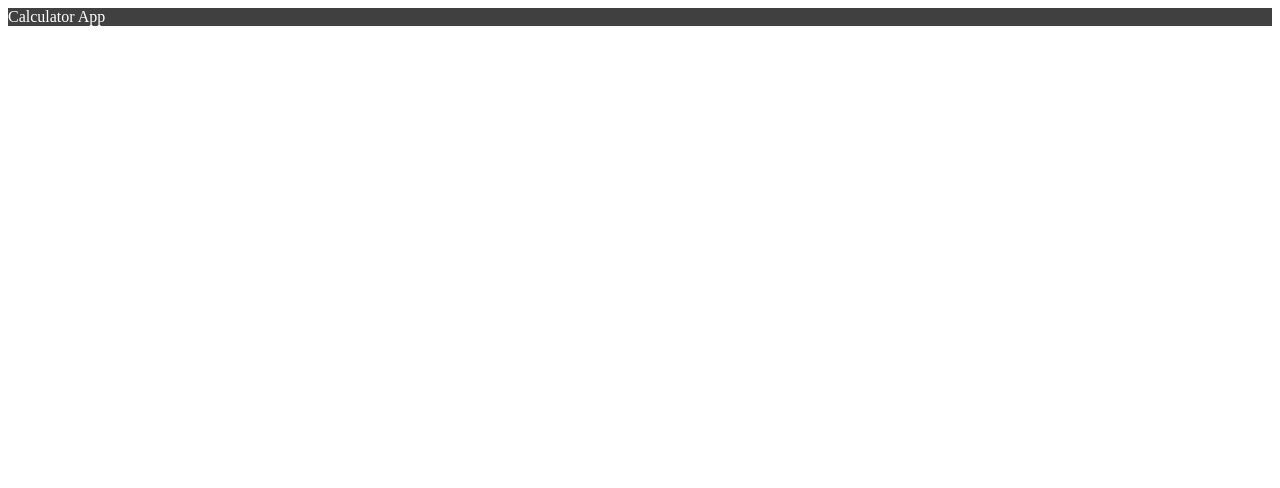
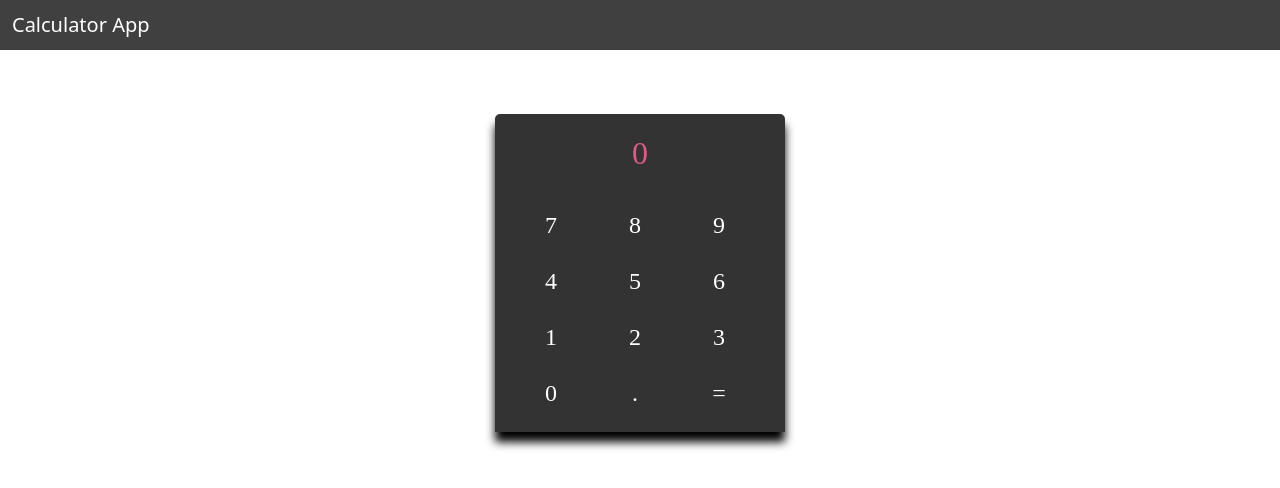
Before and after one commit to MaximosKalaitzoglou/CalculatorApp, an Angular app: page / in a window 1280 px wide. Shown: the top 488 px of the page. Built offline with nearby package versions, Linux system fonts and the light colour scheme.

Commit message:
Main calculator body added plus some css styling

```diff
--- a/angular.json
+++ b/angular.json
@@ -16,16 +16,12 @@
             "outputPath": "dist/calculator-project",
             "index": "src/index.html",
             "main": "src/main.ts",
-            "polyfills": [
-              "zone.js"
-            ],
+            "polyfills": ["zone.js"],
             "tsConfig": "tsconfig.app.json",
-            "assets": [
-              "src/favicon.ico",
-              "src/assets"
-            ],
+            "assets": ["src/favicon.ico", "src/assets"],
             "styles": [
-              "src/styles.css"
+              "src/styles.css",
+              "node_modules/bootstrap/dist/css/bootstrap.min.css"
             ],
             "scripts": []
           },
@@ -77,18 +73,10 @@
         "test": {
           "builder": "@angular-devkit/build-angular:karma",
           "options": {
-            "polyfills": [
-              "zone.js",
-              "zone.js/testing"
-            ],
+            "polyfills": ["zone.js", "zone.js/testing"],
             "tsConfig": "tsconfig.spec.json",
-            "assets": [
-              "src/favicon.ico",
-              "src/assets"
-            ],
-            "styles": [
-              "src/styles.css"
-            ],
+            "assets": ["src/favicon.ico", "src/assets"],
+            "styles": ["src/styles.css"],
             "scripts": []
           }
         }
--- a/package.json
+++ b/package.json
@@ -18,6 +18,7 @@
     "@angular/platform-browser": "^15.1.0",
     "@angular/platform-browser-dynamic": "^15.1.0",
     "@angular/router": "^15.1.0",
+    "bootstrap": "^5.0.1",
     "rxjs": "~7.8.0",
     "tslib": "^2.3.0",
     "zone.js": "~0.12.0"
--- a/src/app/app.component.html
+++ b/src/app/app.component.html
@@ -1 +1,3 @@
 <app-header></app-header>
+
+<app-calculator></app-calculator>
--- a/src/app/app.module.ts
+++ b/src/app/app.module.ts
@@ -3,11 +3,13 @@ import { BrowserModule } from '@angular/platform-browser';
 
 import { AppComponent } from './app.component';
 import { HeaderComponent } from './header/header.component';
+import { CalculatorComponent } from './calculator/calculator.component';
 
 @NgModule({
   declarations: [
     AppComponent,
-    HeaderComponent
+    HeaderComponent,
+    CalculatorComponent
   ],
   imports: [
     BrowserModule
--- /dev/null
+++ b/src/app/calculator/calculator.component.css
@@ -0,0 +1,68 @@
+.display {
+  font-family: "Times New Roman", Times, serif;
+  margin: 5% auto;
+  width: 290px;
+  background: #333;
+  border: 5px solid #333;
+  color: #00ff00;
+  font-size: 24px;
+  padding: 10px;
+  border-top-left-radius: 5px;
+  border-top-right-radius: 5px;
+  text-align: center;
+  z-index: 1;
+  box-shadow: 0 10px 10px black;
+}
+
+.output {
+  flex: content;
+  /* border: 1.5px solid black; */
+  width: fit-content;
+  font-size: 2rem;
+  font-weight: 500;
+  color: #e05a87;
+  height: fit-content;
+  justify-content: right;
+  cursor: pointer;
+
+  transition: all 0.3s ease-in-out;
+}
+
+.output:hover {
+  color: #fff;
+  transform: scale(1.5);
+}
+
+button {
+  background: transparent !important;
+  border: 0px !important;
+  margin-right: 10px;
+  color: #fff;
+  text-align: center;
+  cursor: pointer;
+  font-size: 1.5rem;
+  transition: transform 0.3s ease-in-out;
+  position: relative;
+}
+
+/* Style the hover effect */
+button:hover {
+  color: #e05a87;
+  transform: scale(1.5);
+}
+button.active.focus,
+button.active:focus,
+button.focus,
+button:active.focus,
+button:active:focus,
+button:focus {
+  outline: none;
+  box-shadow: none;
+  background-color: white;
+}
+.keys {
+  width: 75px;
+}
+.keys-lg {
+  width: 75px;
+}
--- /dev/null
+++ b/src/app/calculator/calculator.component.html
@@ -0,0 +1,25 @@
+<div class="d-flex align-items-center flex-column display">
+  <div class="input-group mb-3 output">
+    0
+  </div>
+  <div class="btn-group mt-2" role="group" aria-label="Basic example">
+    <button type="button" class="btn btn-primary keys">7</button>
+    <button type="button" class="btn btn-primary keys">8</button>
+    <button type="button" class="btn btn-primary keys">9</button>
+  </div>
+  <div class="btn-group mt-2" role="group" aria-label="Basic example">
+    <button type="button" class="btn btn-primary keys">4</button>
+    <button type="button" class="btn btn-primary keys">5</button>
+    <button type="button" class="btn btn-primary keys">6</button>
+  </div>
+  <div class="btn-group mt-2" role="group" aria-label="Basic example">
+    <button type="button" class="btn btn-primary keys">1</button>
+    <button type="button" class="btn btn-primary keys">2</button>
+    <button type="button" class="btn btn-primary keys">3</button>
+  </div>
+  <div class="btn-group mt-2" role="group" aria-label="Basic example">
+    <button type="button" class="btn btn-primary keys">0</button>
+    <button type="button" class="btn btn-primary keys-lg">.</button>
+    <button type="button" class="btn btn-primary keys-lg">=</button>
+  </div>
+</div>
```
Also changed, not shown: src/app/calculator/calculator.component.ts (added, +10 -0 lines), 2 other files (tests, documents, lock files or other folders).
